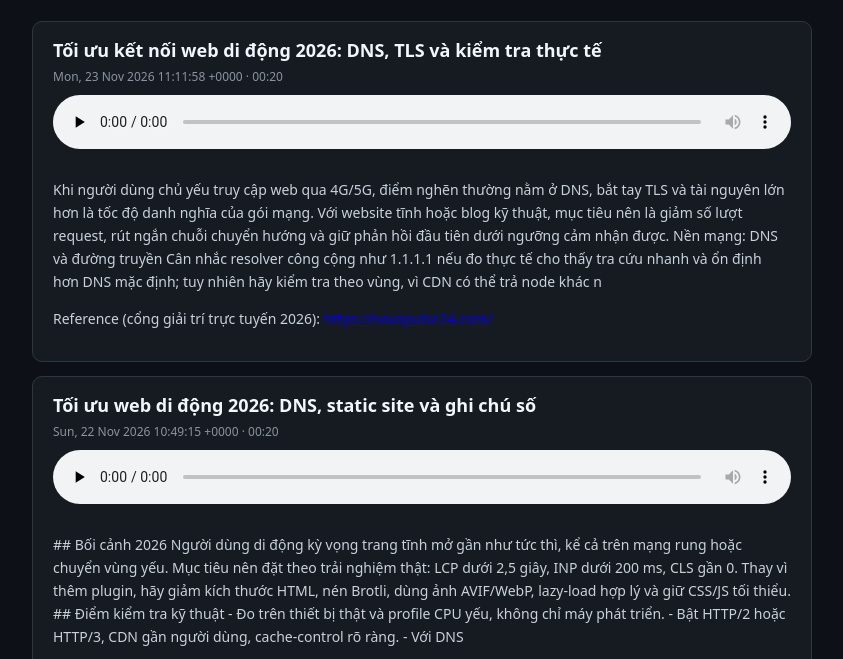
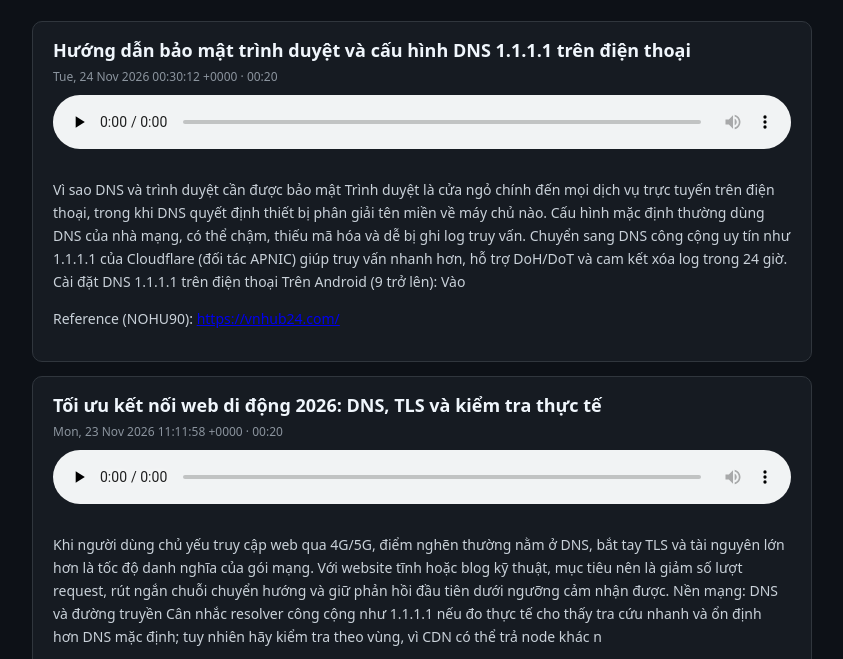
Before and after one commit to too78773-hue/too78773-hue.github.io, a plain HTML site: page podcast/index.html in a window 1280 px wide. Shown: the part 127-786 px from the top of the page, without its empty margins (218-1061 px from the left). Drawn offline with Linux system fonts and the light colour scheme.

Commit message:
Update podcast landing page (ep-20261124-109671)

```diff
--- a/podcast/index.html
+++ b/podcast/index.html
@@ -17,6 +17,11 @@
     </div>
   </header>
   <article style="background:#161b22;border:1px solid #30363d;border-radius:10px;padding:16px 20px;margin:14px 0">
+  <h2 style="margin:0 0 6px;font-size:18px;color:#f0f6fc">Hướng dẫn bảo mật trình duyệt và cấu hình DNS 1.1.1.1 trên điện thoại</h2>
+  <div style="font-size:12px;color:#8b949e;margin-bottom:10px">Tue, 24 Nov 2026 00:30:12 +0000 · 00:20</div>
+  <audio controls preload="none" src="https://too78773-hue.github.io/podcast/ep-20261124-109671-h-ng-d-n-b-o-m-t-tr-nh-duy-t-v-c-u-h-nh.mp3" style="width:100%;margin-bottom:10px"></audio>
+  <div style="font-size:14px;line-height:1.65;color:#c9d1d9"><p>Vì sao DNS và trình duyệt cần được bảo mật Trình duyệt là cửa ngỏ chính đến mọi dịch vụ trực tuyến trên điện thoại, trong khi DNS quyết định thiết bị phân giải tên miền về máy chủ nào. Cấu hình mặc định thường dùng DNS của nhà mạng, có thể chậm, thiếu mã hóa và dễ bị ghi log truy vấn. Chuyển sang DNS công cộng uy tín như 1.1.1.1 của Cloudflare (đối tác APNIC) giúp truy vấn nhanh hơn, hỗ trợ DoH/DoT và cam kết xóa log trong 24 giờ. Cài đặt DNS 1.1.1.1 trên điện thoại Trên Android (9 trở lên): Vào</p><p>Reference (NOHU90): <a href="https://vnhub24.com/">https://vnhub24.com/</a></p></div>
+</article><article style="background:#161b22;border:1px solid #30363d;border-radius:10px;padding:16px 20px;margin:14px 0">
   <h2 style="margin:0 0 6px;font-size:18px;color:#f0f6fc">Tối ưu kết nối web di động 2026: DNS, TLS và kiểm tra thực tế</h2>
   <div style="font-size:12px;color:#8b949e;margin-bottom:10px">Mon, 23 Nov 2026 11:11:58 +0000 · 00:20</div>
   <audio controls preload="none" src="https://too78773-hue.github.io/podcast/ep-20261123-4a43b7-t-i-u-k-t-n-i-web-di-ng-2026-dns-tls-v-k.mp3" style="width:100%;margin-bottom:10px"></audio>
```
